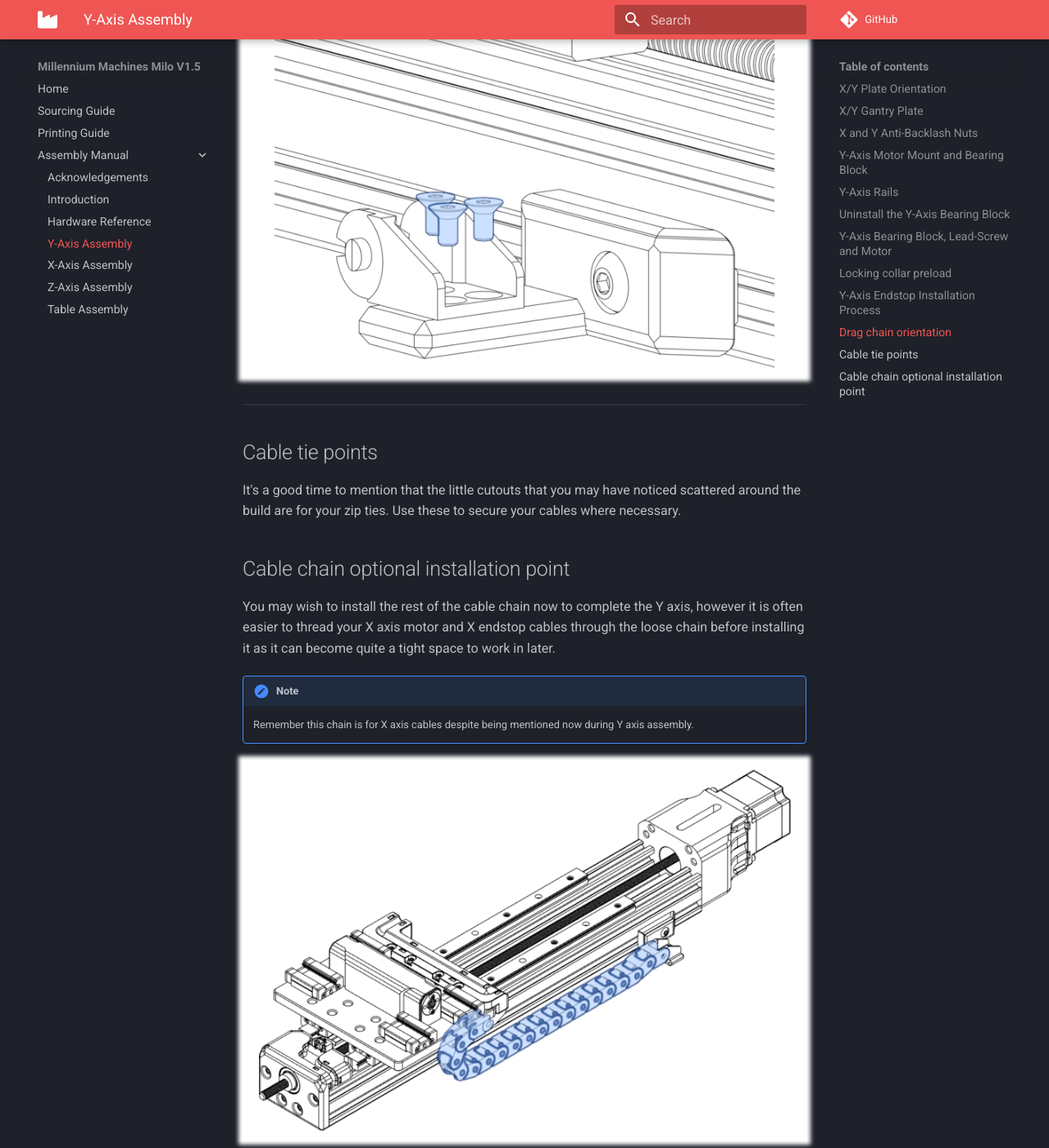
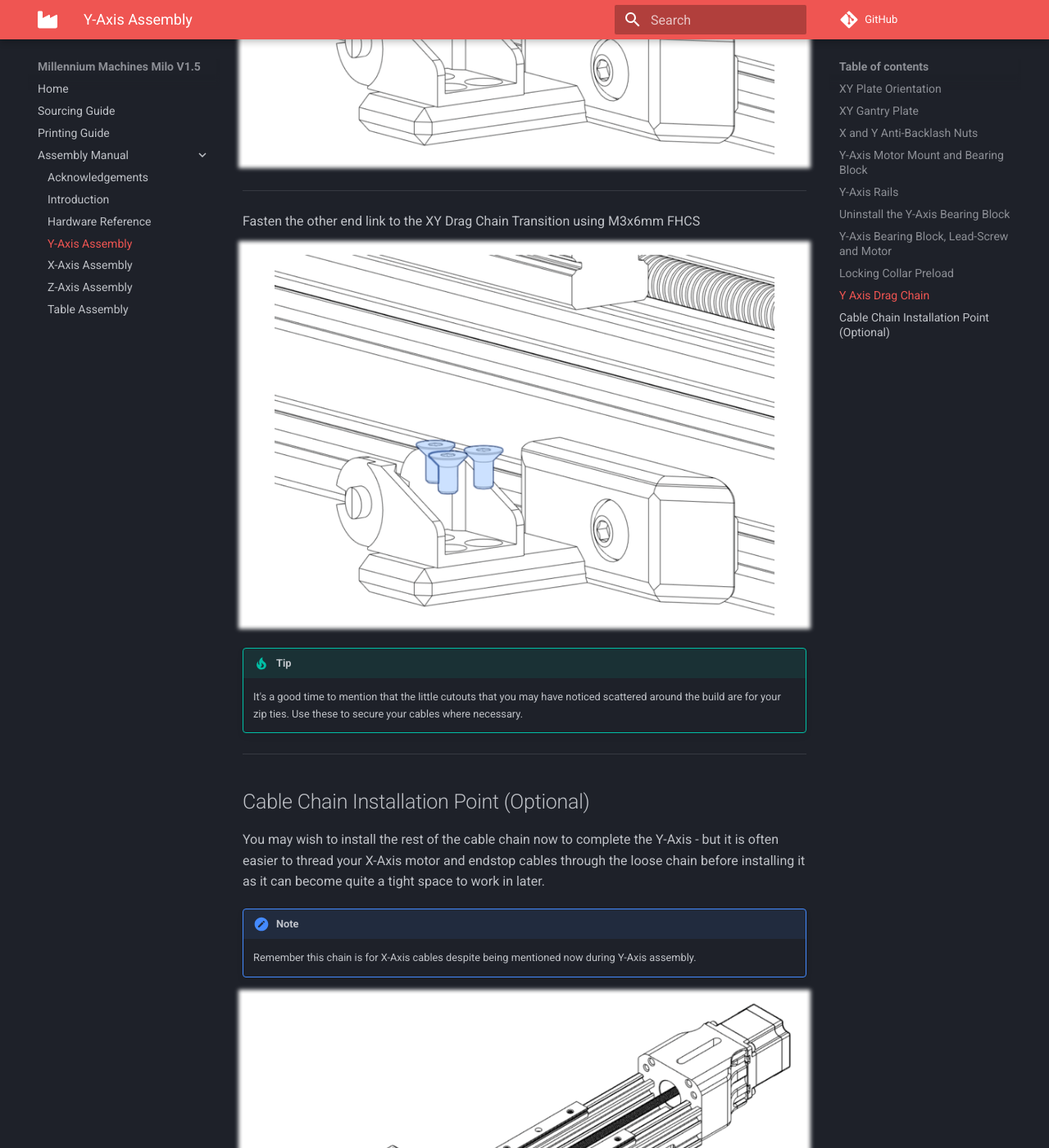
Before and after one commit to MillenniumMachines/Milo-v1.5, an MkDocs documentation site: the page built from docs/assembly_manual/chapters/y_axis_assembly.md, in a window 1280 px wide and 1400 px high, scrolled down 22950 px. Shown: the whole window at 82% size. Built offline with MkDocs 1.6.1 and Material for MkDocs 9.7.7, drawn with Linux system fonts in a browser that asks for light colours; comment, search, counter and statistics services are not loaded; some of the changed text lies outside the part shown.

Commit message:
Further work on X-Axis assembly
Signed-off-by: Ben Agricola <ben+git@agrico.la>

````diff
--- a/docs/assembly_manual/chapters/y_axis_assembly.md
+++ b/docs/assembly_manual/chapters/y_axis_assembly.md
@@ -4,11 +4,11 @@
 
 ---
 
-## X/Y Plate Orientation
+## XY Plate Orientation
 
-![X/Y plate](../img/y_axis_assembly/y_axis_step_0.png){: .shadow}
+![XY plate](../img/y_axis_assembly/y_axis_step_0.png){: .shadow}
 
-The X/Y gantry plate is not an exact mirrored part, and therefore needs to be oriented in the right direction for correct installation..
+The XY gantry plate is not an exact mirrored part, and therefore needs to be oriented in the right direction for correct installation..
 
 To make sure that the plate is installed the right way round, rotate the plate until counterbores `A` are facing upwards.
 
@@ -17,21 +17,21 @@
 After this has been done, face `C` will now be oriented towards you. When installed, this face will be towards `Y` minimum (or towards the operator).
 
 ---
-## X/Y Gantry Plate
+## XY Gantry Plate
 
 !!! info annotate "Components Required"
     ```
     16 x M3x10mm SHCS
     12 x M3x5mm SHCS
+     8 x MGN15 Rail Carriages
      5 x M5 Heat-set Insert
      4 x M3x20mm SHCS
      4 x M3 Washer
-     4 x Rail Carriages
-     1 x X/Y Gantry Plate (1)
-     1 x X/Y Drag-Chain Transition (2)
+     1 x XY Gantry Plate (1)
+     1 x XY Drag-Chain Transition (2)
     ```
 1. For additional strength this part should be machined :material-saw-blade: but it can be printed :material-printer-3d-nozzle-heat-outline: using the [recommended settings](../../printing/print_guide.md) if necessary.
-2. Print :material-printer-3d-nozzle-heat-outline: this part using the [recommended settings](../../printing/print_guide.md)!
+2. :material-printer-3d-nozzle-heat-outline: Print this part using the [recommended settings](../../printing/print_guide.md)!
 
 Attach the lower rail `Y` carriages using M3x5mm SHCS.
 
@@ -56,13 +56,13 @@
 
 ---
 
-Insert the M3 Heat-set inserts into the X/Y Drag-Chain Transition.
+Insert the M3 Heat-set inserts into the XY Drag-Chain Transition.
 
 ![insert the M3 heat-set inserts in the XY dragchain transition](../img/y_axis_assembly/y_axis_step_3.png){: .shadow}
 
 ---
 
-Fasten the X/Y Drag-Chain Transition to the X/Y plate using M3x20mm SHCS and one M3 washer each.
+Fasten the XY Drag-Chain Transition to the XY plate using M3x20mm SHCS and one M3 washer each.
 
 ![fasten the XY dragchain transition to the XY plate using M3x20mm SHCS stacked with one M3 washer](../img/y_axis_assembly/y_axis_step_4.png){: .shadow}
 
@@ -78,7 +78,7 @@
      4 x M5x16mm BHCS
     ```
 1. For additional strength this part should be machined :material-saw-blade: but it can be printed :material-printer-3d-nozzle-heat-outline: using the [recommended settings](../../printing/print_guide.md) if necessary.
-2. Print :material-printer-3d-nozzle-heat-outline: this part using the [recommended settings](../../printing/print_guide.md)!
+2. :material-printer-3d-nozzle-heat-outline: Print this part using the [recommended settings](../../printing/print_guide.md)!
 
 Insert the M3 and M5 heat-set inserts into the Y-Axis Anti-Backlash Nut.
 
@@ -104,13 +104,13 @@
 
 ---
 
-Fasten the Y-Axis Anti-Backlash Nut to the bottom of the X/Y plate using M5x16mm BHCS.
+Fasten the Y-Axis Anti-Backlash Nut to the bottom of the XY plate using M5x16mm BHCS.
 
 ![fasten the Y Axis Anti-Backlash Nut to the bottom of the XY plate using M5x16mm BHCS](../img/y_axis_assembly/y_axis_step_9.png){: .shadow}
 
 ---
 
-Fasten the X-Axis Anti-Backlash Nut to the top of the X/Y plate using M5x16mm BHCS.
+Fasten the X-Axis Anti-Backlash Nut to the top of the XY plate using M5x16mm BHCS.
 
 ![fasten the X-Axis Anti-Backlash Nut to the top of the XY plate using M5x16mm BHCS](../img/y_axis_assembly/y_axis_step_9.png){: .shadow}
 
@@ -165,13 +165,13 @@
 
 Insert a bearing stack (1 x F608ZZ and 2 x 608ZZ bearings) on either side of the Y-Axis Bearing Block. The flange of the F608ZZ bearings should sit flush with the bearing block faces on either side.
 
-![insert a bearing stack (composed of 1 F608ZZ bearing and 2 608ZZ Bearing) on either side of the Y axis bearing block](../img/y_axis_assembly/y_axis_step_12_2.png){: .shadow}
+![insert a bearing stack (composed of 1 F608ZZ bearing and 2 608ZZ Bearing) on either side of the Y-Axis bearing block](../img/y_axis_assembly/y_axis_step_12_2.png){: .shadow}
 
 ---
 
 Fasten the Y-Axis Motor Mount to the 470mm C-Beam using M5x12mm BHCS.
 
-![fasten the Y axis motor mount to the 470mm C-Beam aluminium profile using M5x12mm BHCS](../img/y_axis_assembly/y_axis_step_13.png){: .shadow}
+![fasten the Y-Axis motor mount to the 470mm C-Beam aluminium profile using M5x12mm BHCS](../img/y_axis_assembly/y_axis_step_13.png){: .shadow}
 
 ---
 
@@ -180,7 +180,7 @@
 !!! tip
     The Y-Axis Bearing Block is used as a stopper to install the rails - it will be removed later, so there is no need to thread-lock it at this point.
 
-![fasten the Y axis bearing block to the other end of the 470mm C-Beam aluminium profile using M5x12mm BHCS](../img/y_axis_assembly/y_axis_step_14.png){: .shadow}
+![fasten the Y-Axis bearing block to the other end of the 470mm C-Beam aluminium profile using M5x12mm BHCS](../img/y_axis_assembly/y_axis_step_14.png){: .shadow}
 
 ---
 
@@ -209,13 +209,13 @@
 
 ## Uninstall the Y-Axis Bearing Block
 
-The Y-Axis Bearing Block needs to be uninstalled before installing the X/Y Gantry Plate.
+The Y-Axis Bearing Block needs to be uninstalled before installing the XY Gantry Plate.
 
-![the Y axis bearing block is nowhere to be found in this picture](../img/y_axis_assembly/y_axis_step_16.png){: .shadow}
+![the Y-Axis bearing block is nowhere to be found in this picture](../img/y_axis_assembly/y_axis_step_16.png){: .shadow}
 
 ---
 
-Carefully, slide the X/Y Gantry Plate assembly onto the rails.
+Carefully, slide the XY Gantry Plate assembly onto the rails.
 
 ![carefully slide the XY plate assembly on the Y rails](../img/y_axis_assembly/y_axis_step_17.png){: .shadow}
 
@@ -239,7 +239,7 @@
     ```
 Install the Y-Axis Bearing Block for the final time using M5x12mm BHCS. Be sure to use medium-strength thread-lock here.
 
-![fasten the Y axis bearing block to the other end of the 470mm C-Beam aluminium profile using M5x12mm BHCS](../img/y_axis_assembly/y_axis_step_18.png){: .shadow}
+![fasten the Y-Axis bearing block to the other end of the 470mm C-Beam aluminium profile using M5x12mm BHCS](../img/y_axis_assembly/y_axis_step_18.png){: .shadow}
 
 ---
 
@@ -268,7 +268,7 @@
 
 Fasten the NEMA23 motor to the Y-Axis motor mount using M5x30 SHCS.
 
-![fasten the NEMA23 motor to the Y axis motor mount using M5x30 SHCS](../img/y_axis_assembly/y_axis_step_21.png){: .shadow}
+![fasten the NEMA23 motor to the Y-Axis motor mount using M5x30 SHCS](../img/y_axis_assembly/y_axis_step_21.png){: .shadow}
 
 ---
 
@@ -278,7 +278,7 @@
 
 ---
 
-## Locking collar preload
+## Locking Collar Preload
 
 Using your fingers, press each locking collar towards each other - driving them into the face of each bearing with moderate to high pressure. Tighten the operator side collar first before tightening the internal side collar. This will ensure that the screw remains in the same position during use.
 
@@ -289,48 +289,65 @@
 
 ---
 
-
-## Y-Axis Endstop Installation Process
-
-To avoid the endstop getting damaged during the rest of the assembly, its a good idea not to install it at this point, but rather install it later with the rest of the wiring.
+To avoid the Y-Axis endstop getting damaged during the rest of the assembly, its a good idea to install it later with the rest of the wiring.
 
 ![](../img/y_axis_assembly/y_axis_step_23_1.png){: .shadow}
 
 ---
 
-> M3 Heat Insert
+## Y Axis Drag Chain
+
+
+!!! info annotate "Components Required"
+    ```
+     6 x M3x6mm FHCS
+     3 x M3 Heat-set Insert
+     1 x 10mm x 11mm Cable Chain
+     1 x Y Drag Chain Mount (1)
+    ```
+1. :material-printer-3d-nozzle-heat-outline: Print this part using the [recommended settings](../../printing/print_guide.md)!
+
+Insert the M3 heat-set inserts into the Y Drag Chain Mount.
 
 ![insert the M3 heat-set inserts in the Y dragchain mount](../img/y_axis_assembly/y_axis_step_24.png){: .shadow}
 
-> M5x12mm BHCS
+---
+
+Fasten the Y Drag Chain Mount to the left hand side of the Y Axis profile using an M5x12mm BHCS and a spring T-nut.
 
 ![fasten the Y dragchain mount to the 470mm profile using a M5x12mm BHCS and a spring t-nut](../img/y_axis_assembly/y_axis_step_25.png){: .shadow}
 
 ---
 
-## Drag chain orientation
+!!! note "Drag chain orientation"
+    Drag chains have 2 different sides - a fixed side and a free side. For this setup, the free side is connected to the rear drag chain mount shown on the last image. The fixed side attaches itself under the XY Drag Chain Transition which is bolted to the back of the XY Gantry Plate.
 
-Drag chains have 2 different sides - a fixed side and a free side. For this setup, the free side is connected to the rear drag chain mount shown on the last image. The fixed side attaches itself under the XY transition piece.
+Fasten one end-link of the drag chain to the Y-Axis Drag Chain Mount using M3x6mm FHCS.
 
-> M3x6mm FHCS
-
-![fasten one end link of the dragchain to the Y axis dragchain mount using 3 M3x6mm FHCS](../img/y_axis_assembly/y_axis_step_26_1.png){: .shadow}
-![fasten the other end link of the dragchain to the XY axis dragchain transition using 2 M3x6mm FHCS](../img/y_axis_assembly/y_axis_step_26_1.png){: .shadow}
+![fasten one end link of the dragchain to the Y-Axis dragchain mount using 3 M3x6mm FHCS](../img/y_axis_assembly/y_axis_step_26_1.png){: .shadow}
 
 ---
 
+Fasten the other end link to the XY Drag Chain Transition using M3x6mm FHCS
+
+![fasten the other end link of the dragchain to the XY-Axis dragchain transition using 2 M3x6mm FHCS](../img/y_axis_assembly/y_axis_step_26_1.png){: .shadow}
+
+!!! tip
+    It's a good time to mention that the little cutouts that you may have noticed scattered around the build are for your zip ties. Use these to secure your cables where necessary.
+
+---
+
+
 <!-- TODO do a composite image to replicate the zoom in done in the original manual -->
 
-## Cable tie points
 
-It's a good time to mention that the little cutouts that you may have noticed scattered around the build are for your zip ties. Use these to secure your cables where necessary.
+## Cable Chain Installation Point (Optional)
 
-## Cable chain optional installation point
+You may wish to install the rest of the cable chain now to complete the Y-Axis - but it is often easier to thread your X-Axis motor and endstop cables through the loose chain before installing it as it can become quite a tight space to work in later.
 
-You may wish to install the rest of the cable chain now to complete the Y axis, however it is often easier to thread your X axis motor and X endstop cables through the loose chain before installing it as it can become quite a tight space to work in later.
 
 !!! note
-    Remember this chain is for X axis cables despite being mentioned now during Y axis assembly.
+    Remember this chain is for X-Axis cables despite being mentioned now during Y-Axis assembly.
 
 ![](../img/y_axis_assembly/y_axis_step_26_3.png){: .shadow}
 
````
Also changed, not shown: other parts of docs/assembly_manual/chapters/y_axis_assembly.md (+3 -3 lines), docs/assembly_manual/chapters/hardware_reference.md (+2 -2 lines), docs/assembly_manual/chapters/x_axis_assembly.md (+79 -76 lines), docs/assembly_manual/chapters/z_axis_assembly.md (+21 -21 lines), docs/bom/sourcing_guide.md (+54 -46 lines).
